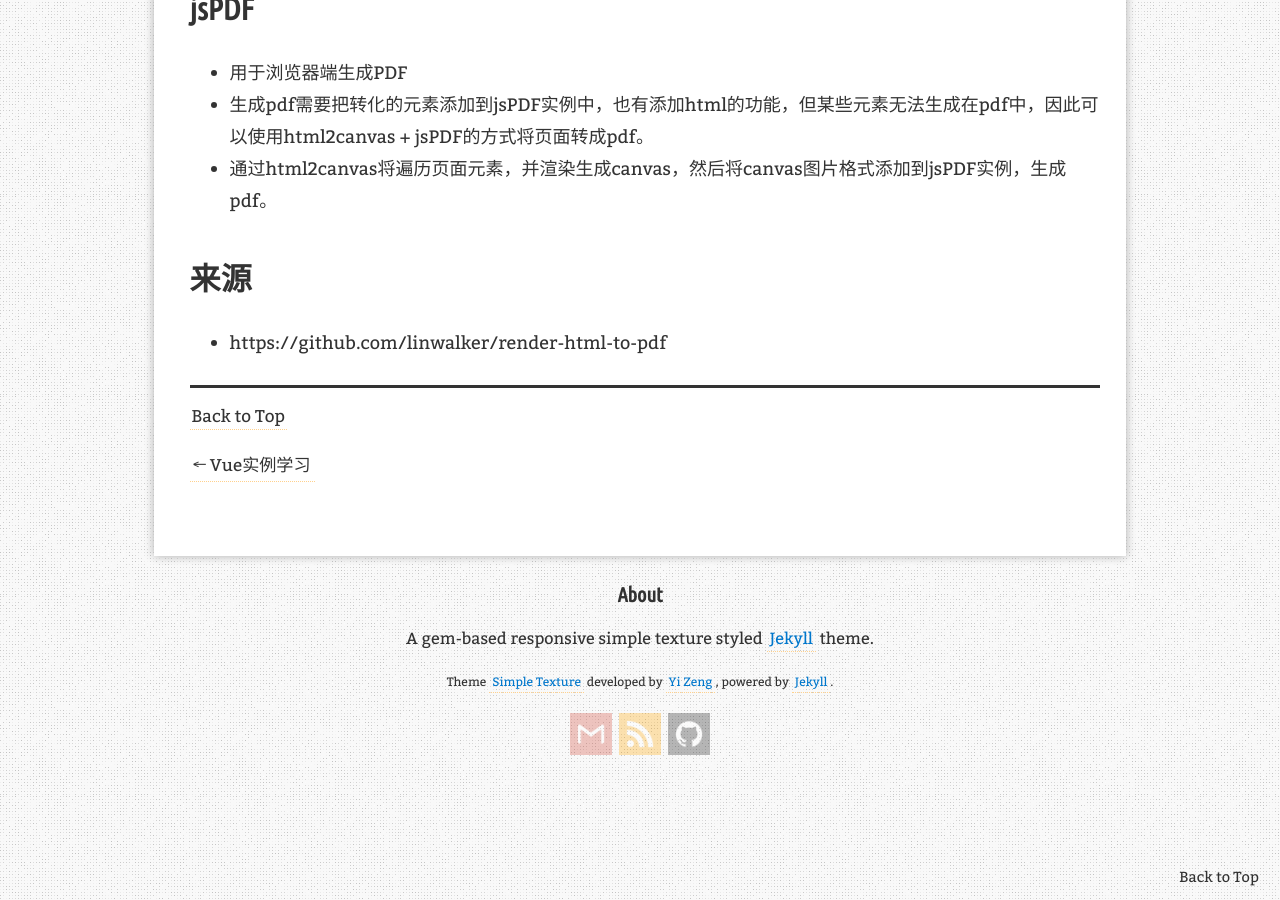
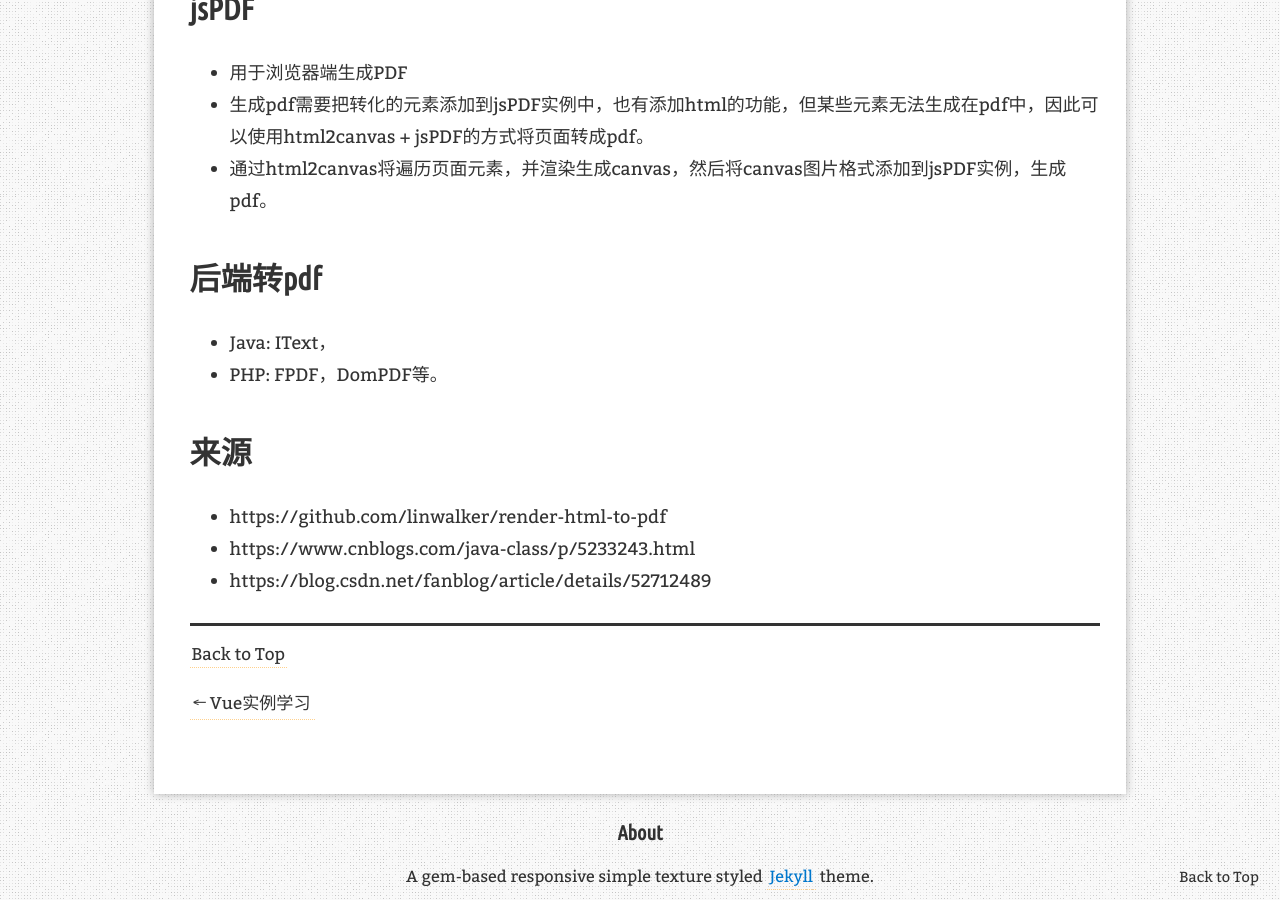
Before and after one commit to HuJean/HuBlog.github.io, a Jekyll site: the page built from _posts/2018-05-13-htmltopdf.markdown, in a window 1280 px wide and 900 px high, scrolled down 804 px. Built offline with Jekyll 4.4.1, drawn with Linux system fonts in a browser that asks for light colours; nearby versions of some CDN libraries; comment, search, counter and statistics services are not loaded.

Commit message:
edit post

```diff
--- a/_posts/2018-05-13-htmltopdf.markdown
+++ b/_posts/2018-05-13-htmltopdf.markdown
@@ -26,6 +26,11 @@ tags: [htmltopdf]
   * 生成pdf需要把转化的元素添加到jsPDF实例中，也有添加html的功能，但某些元素无法生成在pdf中，因此可以使用html2canvas + jsPDF的方式将页面转成pdf。
   * 通过html2canvas将遍历页面元素，并渲染生成canvas，然后将canvas图片格式添加到jsPDF实例，生成pdf。
 
+# 后端转pdf
+  * Java: IText，
+  * PHP: FPDF，DomPDF等。
 
 # 来源
   * https://github.com/linwalker/render-html-to-pdf
+  * https://www.cnblogs.com/java-class/p/5233243.html
+  * https://blog.csdn.net/fanblog/article/details/52712489
```
